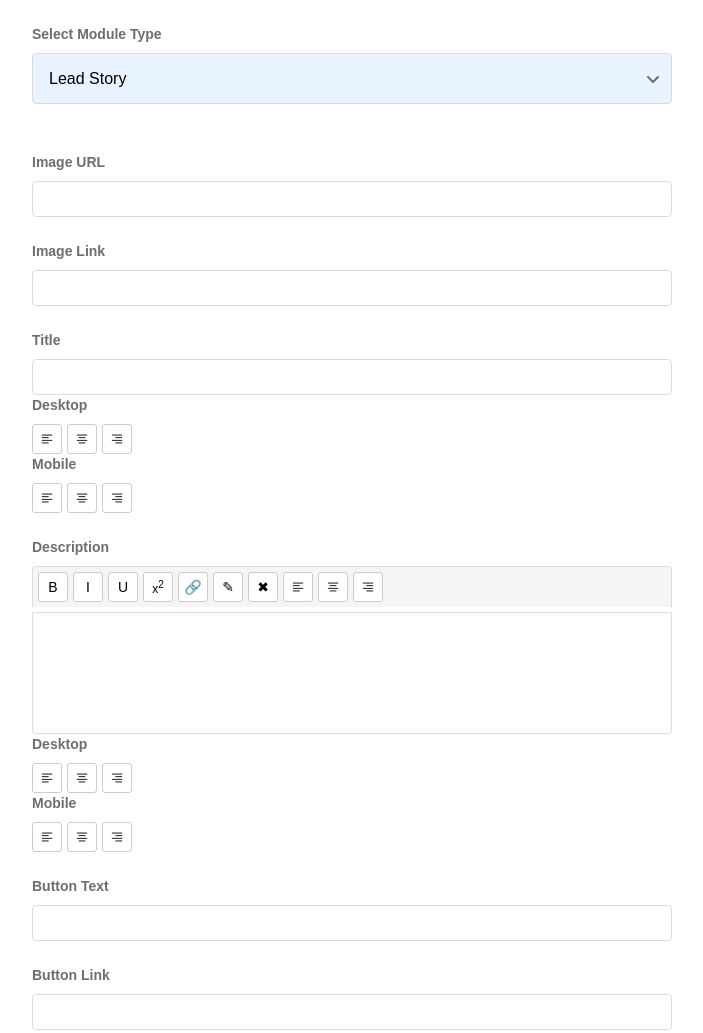
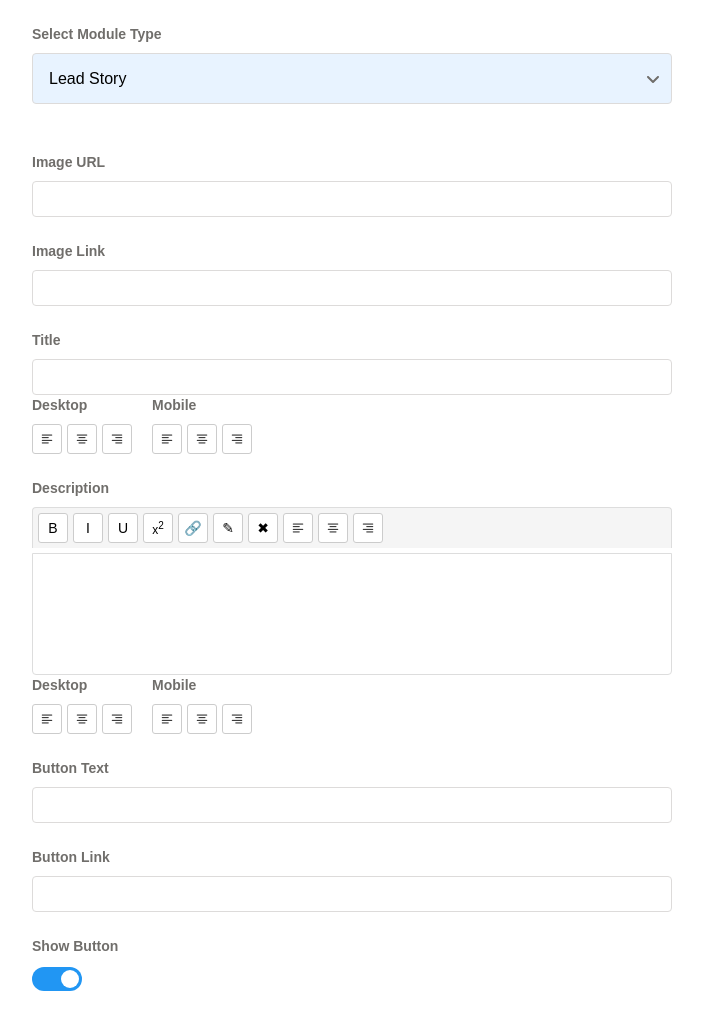
Before and after one commit to robjarrang/milwaukee_custom-block, a plain HTML site: page index.html in a window 1280 px wide. Shown: the top 1033 px of the page, without its empty margins (288-991 px from the left). Drawn offline with nearby package versions, Linux system fonts and the light colour scheme.

Commit message:
Align button grouping

```diff
--- a/index.html
+++ b/index.html
@@ -42,17 +42,23 @@
                 <div class="form-group">
                     <label for="leadTitle">Title</label>
                     <input type="text" id="leadTitle" name="leadTitle">
+                    <div class="alignment-group">
+                        <div>
                             <label>Desktop</label>
                             <div id="leadTitleAlignmentDesktop" class="alignment-buttons">
                                 <button type="button" class="alignment-button" data-alignment="left"><i class="bi bi-text-left"></i></button>
                                 <button type="button" class="alignment-button" data-alignment="center"><i class="bi bi-text-center"></i></button>
                                 <button type="button" class="alignment-button" data-alignment="right"><i class="bi bi-text-right"></i></button>
                             </div>
+                        </div>
+                        <div>
                             <label>Mobile</label>
                             <div id="leadTitleAlignmentMobile" class="alignment-buttons">
                                 <button type="button" class="alignment-button" data-alignment="left"><i class="bi bi-text-left"></i></button>
                                 <button type="button" class="alignment-button" data-alignment="center"><i class="bi bi-text-center"></i></button>
                                 <button type="button" class="alignment-button" data-alignment="right"><i class="bi bi-text-right"></i></button>
+                            </div>
+                        </div>
                     </div>
                 </div>
                 <div class="form-group">
@@ -72,17 +78,23 @@
                         </div>
                         <div id="leadDescription" class="rich-text-editor" contenteditable="true"></div>
                     </div>
+                    <div class="alignment-group">
+                        <div>
                             <label>Desktop</label>
                             <div id="leadDescriptionAlignmentDesktop" class="alignment-buttons">
                                 <button type="button" class="alignment-button" data-alignment="left"><i class="bi bi-text-left"></i></button>
                                 <button type="button" class="alignment-button" data-alignment="center"><i class="bi bi-text-center"></i></button>
                                 <button type="button" class="alignment-button" data-alignment="right"><i class="bi bi-text-right"></i></button>
                             </div>
+                        </div>
+                        <div>
                             <label>Mobile</label>
                             <div id="leadDescriptionAlignmentMobile" class="alignment-buttons">
                                 <button type="button" class="alignment-button" data-alignment="left"><i class="bi bi-text-left"></i></button>
                                 <button type="button" class="alignment-button" data-alignment="center"><i class="bi bi-text-center"></i></button>
                                 <button type="button" class="alignment-button" data-alignment="right"><i class="bi bi-text-right"></i></button>
+                            </div>
+                        </div>
                     </div>
                 </div>
                 <div class="form-group">
--- a/styles.css
+++ b/styles.css
@@ -544,3 +544,9 @@
     color: #fff;
     border-color: #0070d2;
 }
+
+.alignment-group {
+    display: flex;
+    gap: 20px;
+    align-items: center;
+}
```
Lines whose indentation alone changed are shown as unchanged.
